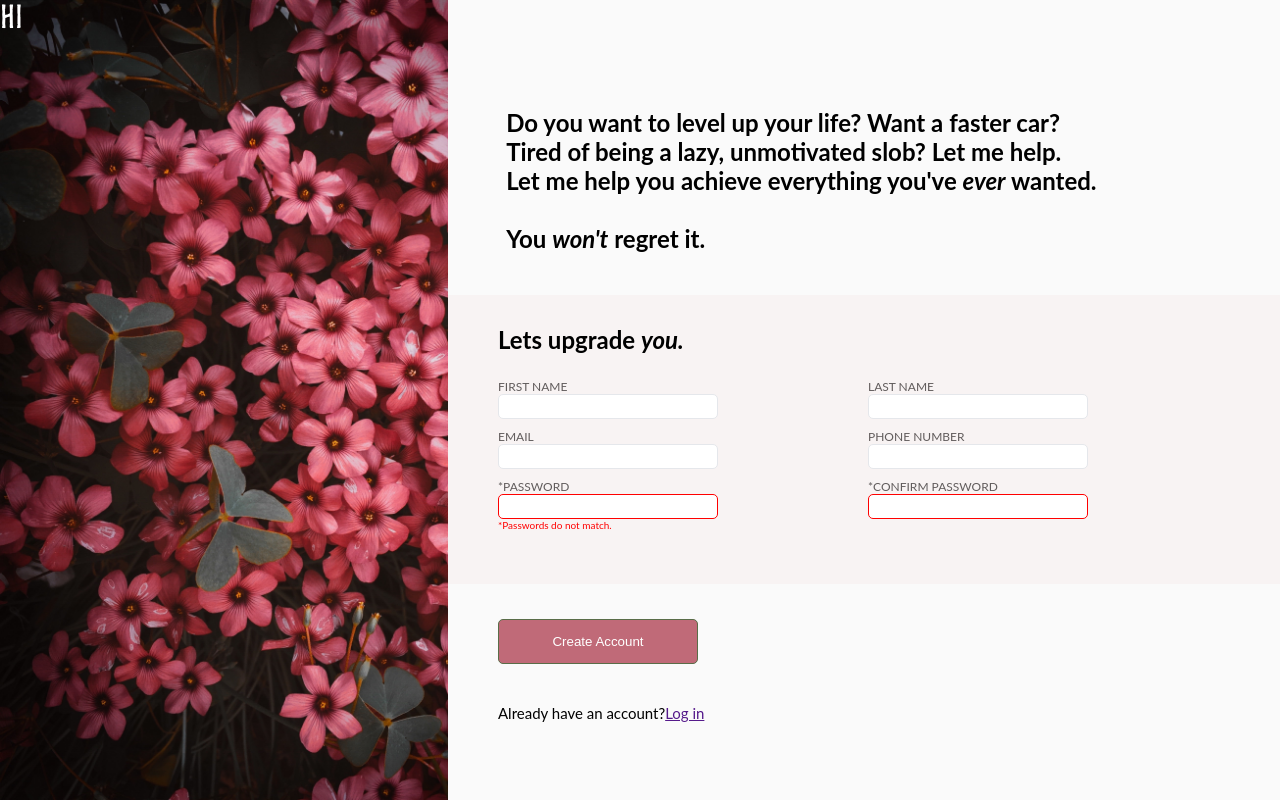
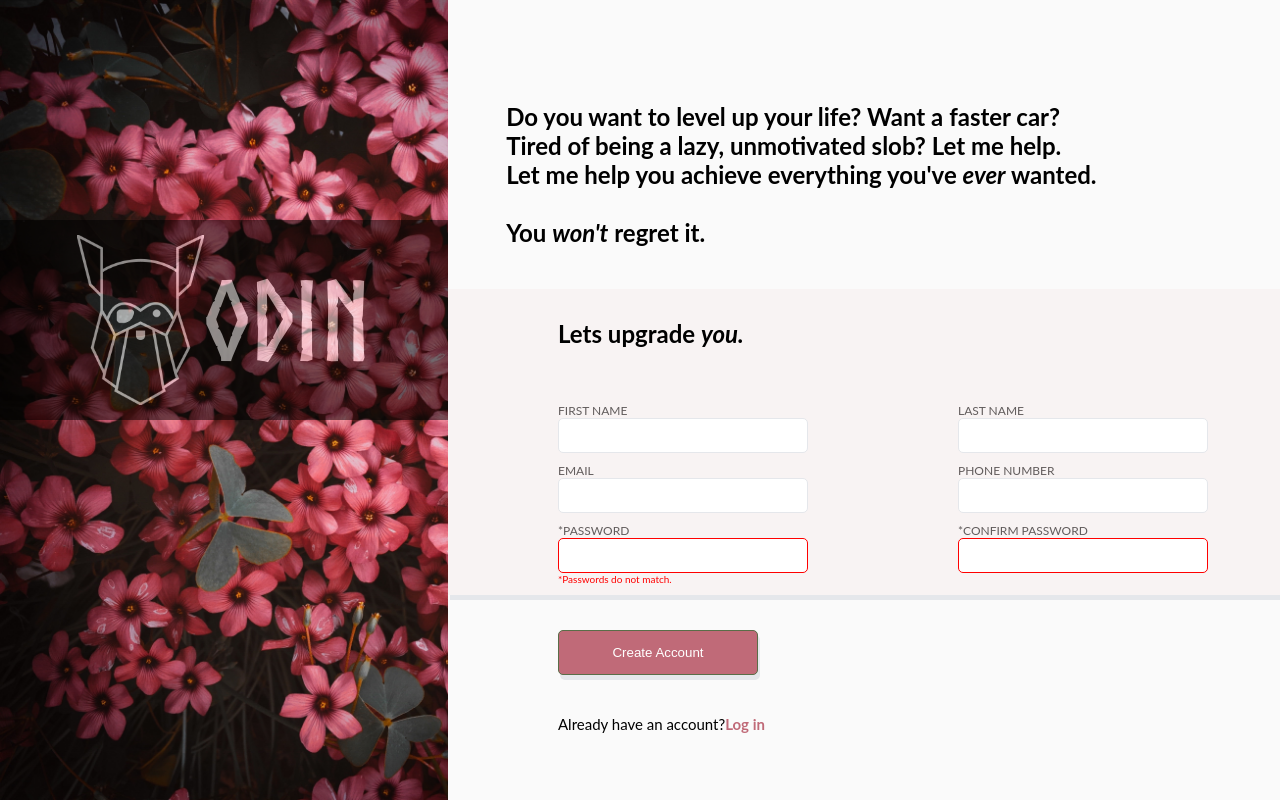
Before and after one commit to srt1017/Sign-up-Form, a plain HTML site: page index.html in a window 1280 px wide. Drawn offline with Linux system fonts and the light colour scheme; a web font is replaced by a local one.

Commit message:
Layout complete. Banner complete. Will fix password verification functionality

```diff
--- a/index.html
+++ b/index.html
@@ -12,7 +12,12 @@
 <body>
     <div class="main">
         <div class="left">
-            <h1>Hi</h1>
+            <div class="logobanner">
+                <div class="semitransparent">
+                    <img src="odin.png" alt="Odin Logo" height="170px">
+                    <h1 class="bannertext">ODIN</h1>
+                </div>
+            </div>
         </div>
         <div class="right">
             <div class="first"></div>
@@ -26,7 +31,7 @@
                 </h2>
             </div>
             <div class="third">
-                <h2 style="margin-left: 50px; margin-top: 30px;">Lets upgrade <em><strong>you.</strong></em></h2>
+                <h2 style="margin-left: 110px; margin-top: 30px;">Lets upgrade <em><strong>you.</strong></em></h2>
                 <form action="" method="get" class="form-main-div">
                     <div class="form-divsleft">
                         <div class="form-div">
--- a/styles.css
+++ b/styles.css
@@ -54,6 +54,7 @@ h1{
 .third {
     height: 40vh;
     background-color: rgb(248, 243, 243);
+    box-shadow: 2px 5px #e5e7eb;
 
 }
 
@@ -61,8 +62,9 @@ h1{
     display: flex;
     flex-direction: row;
     width: 60%;
-    margin-left: 50px;
+    margin-left: 110px;
     justify-content: space-between;
+    margin-top: 30px;
 
 }
 
@@ -86,9 +88,9 @@ h1{
 }
 
 input {
-    width: 220px;
+    width: 250px;
     border: 1px solid #e5e7eb;
-    height: 25px;
+    height: 35px;
     border-radius: 5px;
 }
 
@@ -120,11 +122,35 @@ label {
     height: 45px;
     width: 200px;
     margin-top: 35px;
-    margin-left: 50px;
+    margin-left: 110px;
+    cursor: pointer;
+    box-shadow: 2px 5px #e5e7eb;
 }
 
 .hyperlink {
     margin-top: 40px;
-    margin-left: 50px;
+    margin-left: 110px;
     font-size: 15px;
 }
+
+a {
+    text-decoration: none;
+    color: rgb(192, 106, 120);
+    font-weight: bold;
+}
+
+.semitransparent {
+    height: 200px;
+    display: flex;
+    flex-direction: row;
+    width: 100%;
+    justify-content: center;
+    background-color: black;
+    opacity: 0.5;
+    margin-top: 27.5vh;
+    align-items: center;
+}
+
+.bannertext {
+    font-size: 110px;
+}
```
Also changed, not shown: odin.png (added).
